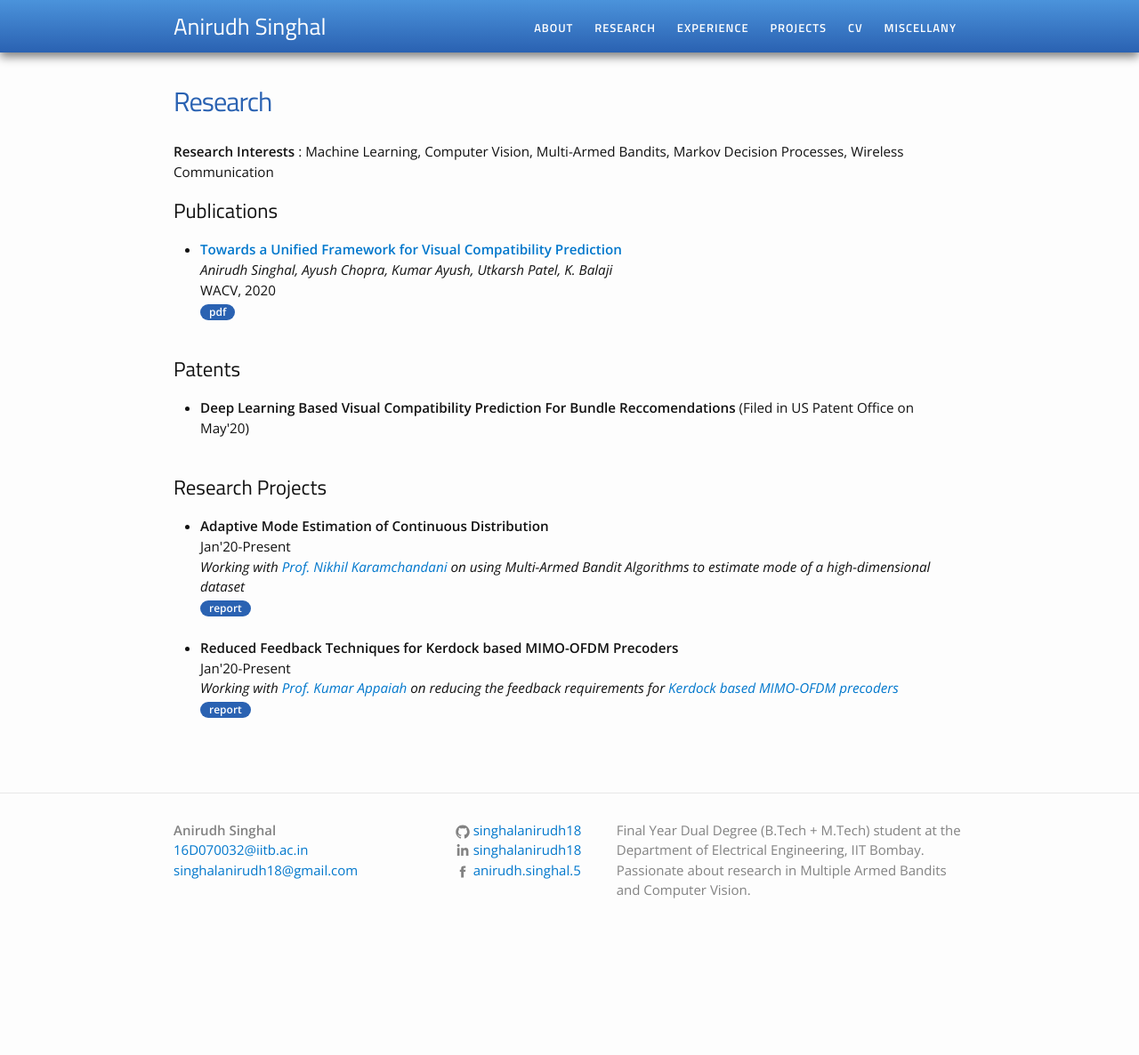
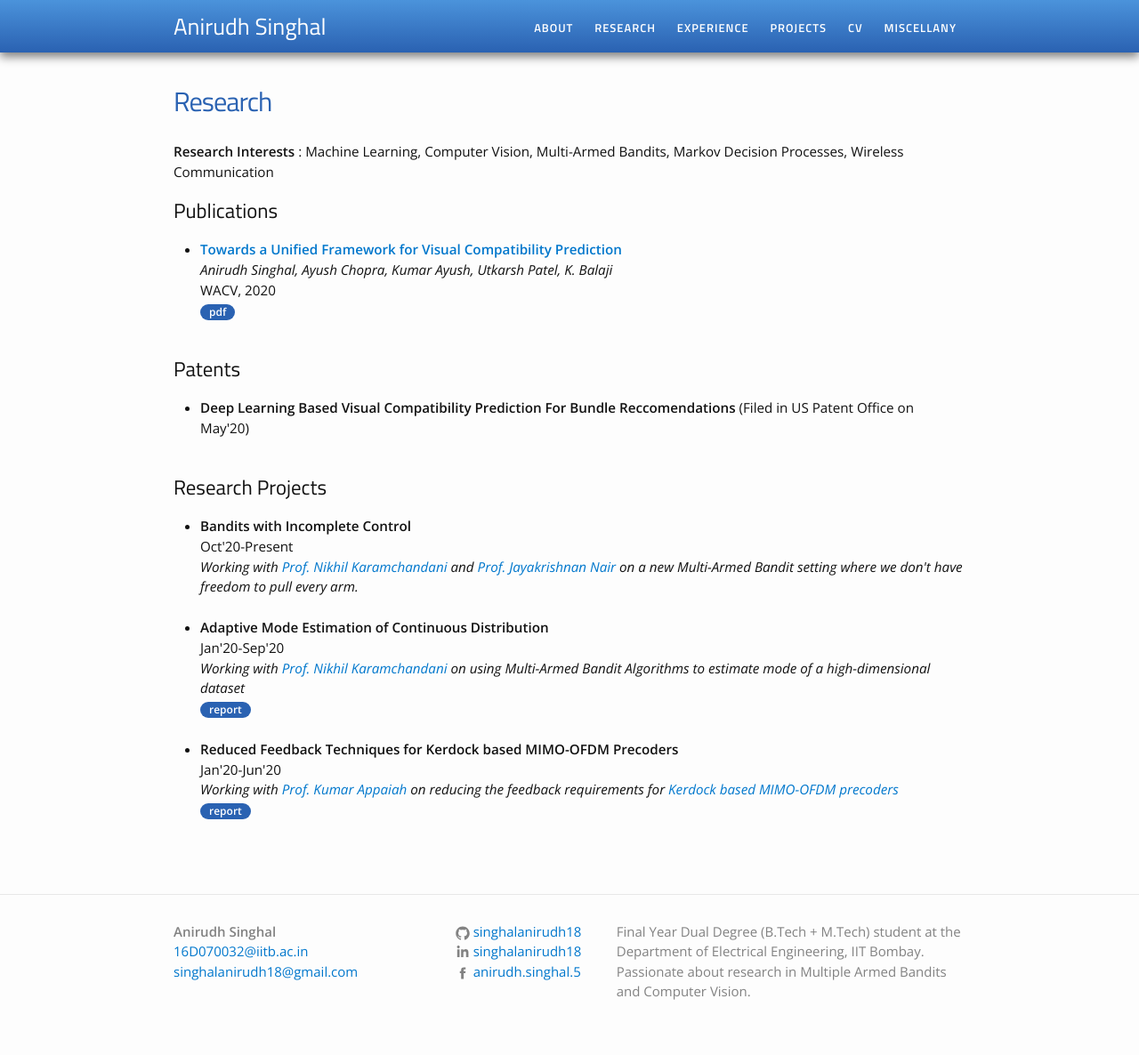
Before and after one commit to singhalanirudh18/singhalanirudh18.github.io, a Jekyll site: the page built from research.md, in a window 1280 px wide. Shown: the whole page at 89% size. Built offline with Jekyll 4.4.1, drawn with Linux system fonts in a browser that asks for light colours; before the commit the page ends 1072 px from its top, so only the background shows below that.

Commit message:
IAP added

```diff
--- a/index.html
+++ b/index.html
@@ -16,10 +16,11 @@ To get a better insight on my life so far, you can have a look at my <a href="/c
 <h2>Updates</h2>
 <div class="updates" style="height: 10em; overflow-y: scroll;">
 <ul>
+<li><i>August, 2020</i> - Awarded Institute Academic Prize for standing 1st among 70+ students for the academic year 2019-20</a></li>
 <li><i>May, 2020</i> - Patent resulting from my work at Adobe filed at US Patent Office</a></li>
 <li><i>March, 2020</i> - Classes suspended at IIT Bombay due to COVID-19 outbreak</a></li>
 <li><i>January, 2020</i> - Completed semester exchange at <a href="https://www.dtu.dk/english">Technical University of Denmark (DTU)</a></li> with AA grade in all the courses</a></li>
-<li><i>December, 2019</i> - Paper accepted at <a href="https://wacv20.wacv.net/">WACV'20</a> to be held on March, 2020 at Colorado</a></li>
+<li><i>December, 2019</i> - Paper accepted at <a href="https://wacv20.wacv.net/">WACV'20</a> to be held on March, 2020 at Colorado, USA</a></li>
 <li><i>August, 2019</i> - Started semester exchange at <a href="https://www.dtu.dk/english">Technical University of Denmark (DTU)</a></li>
 <li><i>May, 2019</i> - Started my summer internship at Media and Data Science Research Lab at <a href="https://www.adobe.com/in/">Adobe</a></li>
 <li><i>April, 2019</i> - Awarded AP grade for exceptional performance in <a href="https://www.ee.iitb.ac.in/web/academics/courses/EE621">EE621: Markov Chains and Queuing Systems</a></li>
--- a/research.md
+++ b/research.md
@@ -26,14 +26,20 @@ title: Research
 <h2>Research Projects</h2>
 <ul>
 	<li>
+		<b>Bandits with Incomplete Control</b><br>
+		Oct'20-Present<br>
+		<i>Working with <a href="https://sites.google.com/site/nikhilkaram/">Prof. Nikhil Karamchandani</a> and <a href="https://www.ee.iitb.ac.in/~jayakrishnan.nair/">Prof. Jayakrishnan Nair</a> on a new Multi-Armed Bandit setting where we don't have freedom to pull every arm.</i><br>
+		<!-- <a href="Continuous_Mode.pdf"><div class="color-button">report</div></a> -->
+	</li><br>
+	<li>
 		<b>Adaptive Mode Estimation of Continuous Distribution</b><br>
-		Jan'20-Present<br>
+		Jan'20-Sep'20<br>
 		<i>Working with <a href="https://sites.google.com/site/nikhilkaram/">Prof. Nikhil Karamchandani</a> on using Multi-Armed Bandit Algorithms to estimate mode of a high-dimensional dataset</i><br>
 		<a href="Continuous_Mode.pdf"><div class="color-button">report</div></a>
 	</li><br>
 	<li>
 		<b>Reduced Feedback Techniques for Kerdock based MIMO-OFDM Precoders</b><br>
-		Jan'20-Present<br>
+		Jan'20-Jun'20<br>
 		<i>Working with <a href="https://www.ee.iitb.ac.in/~akumar/">Prof. Kumar Appaiah</a> on reducing the feedback requirements for <a href="https://ieeexplore.ieee.org/document/4813254">Kerdock based MIMO-OFDM precoders</a></i><br>
 		<a href="MIMO_Kerdock.pdf"><div class="color-button">report</div></a>
 	</li><br>
```
